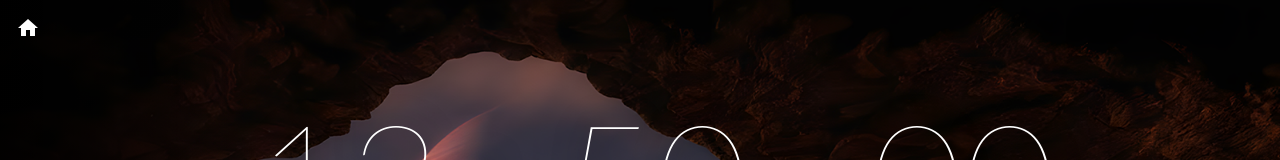
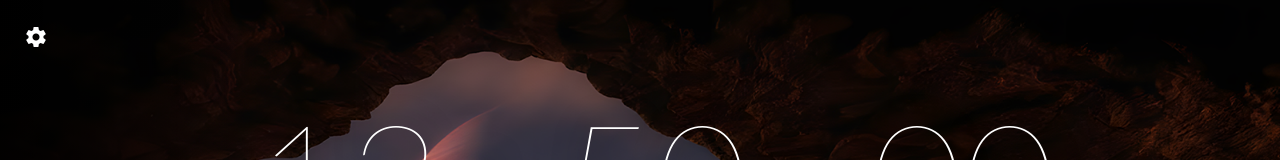
Before and after one commit to AleixFerre/newtab, an Angular app: page / in a window 1280 px wide. Shown: the top 160 px of the page. Built offline with nearby package versions, Linux system fonts and the light colour scheme.

Commit message:
edit toolbar component

```diff
--- a/src/app/toolbar/toolbar.component.html
+++ b/src/app/toolbar/toolbar.component.html
@@ -1,3 +1,3 @@
-<div class="flex">
-  <mat-icon class="toolbar-item">home</mat-icon>
-</div>
+<button mat-icon-button class="toolbar-item">
+  <mat-icon>settings</mat-icon>
+</button>
--- a/src/app/toolbar/toolbar.component.scss
+++ b/src/app/toolbar/toolbar.component.scss
@@ -1,10 +1,3 @@
-.flex {
-  display: flex;
-  flex-direction: column;
-  color: white;
-  height: 100%;
+.toolbar-item {
+  margin: 1rem;
 }
-
-.toolbar-item {
-  padding: 1rem;
-}
```
